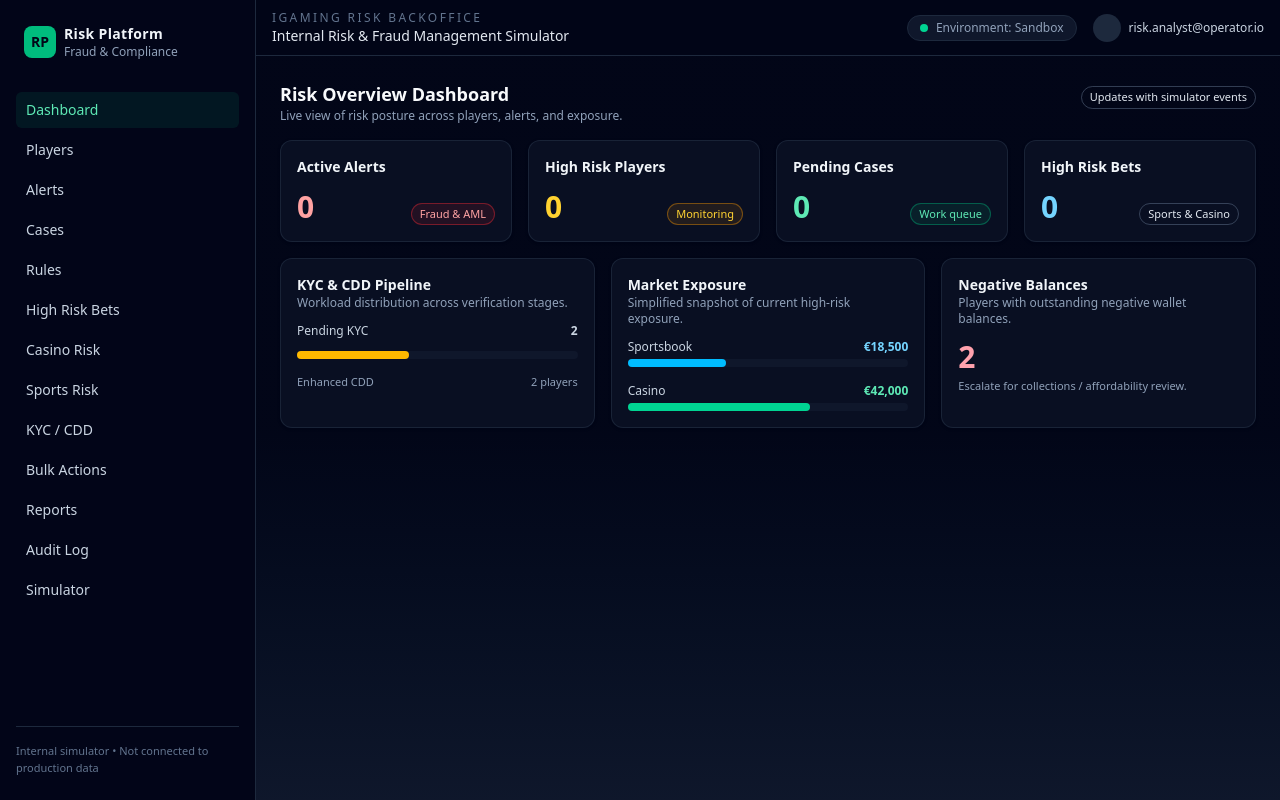
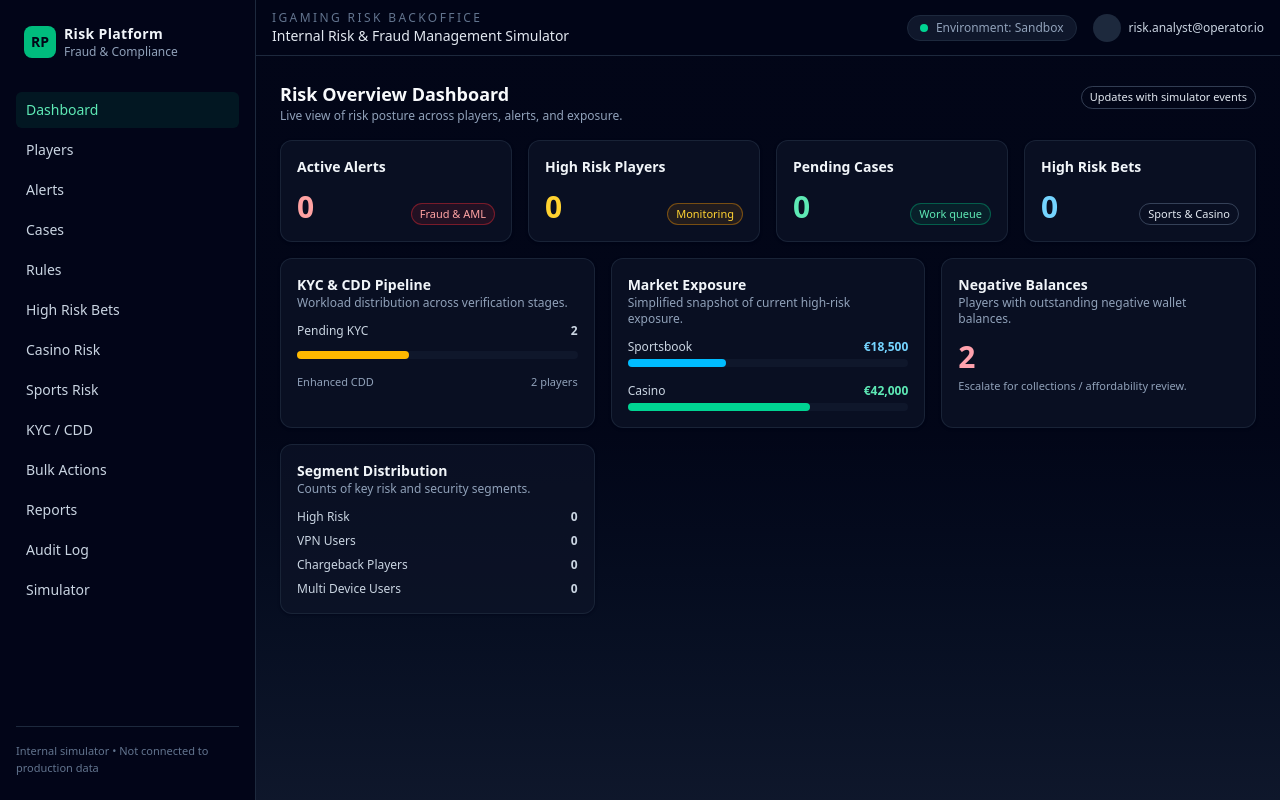
Before and after one commit to ptsportsbookcom-sudo/risk-platform-simulator, a Next.js app: page / in a window 1280 px wide. Built offline with nearby package versions, Linux system fonts and the light colour scheme.

Commit message:
added player segmentation engine

```diff
--- a/app/players/[playerId]/page.tsx
+++ b/app/players/[playerId]/page.tsx
@@ -190,6 +190,18 @@ export default function PlayerDetailPage() {
                 {player.accountStatus}
               </Badge>
             </div>
+            {player.segments && player.segments.length > 0 && (
+              <div className="pt-2">
+                <span className="text-[11px] text-slate-400">Segments</span>
+                <div className="mt-1 flex flex-wrap gap-1">
+                  {player.segments.map((s) => (
+                    <Badge key={s} variant="outline">
+                      {s}
+                    </Badge>
+                  ))}
+                </div>
+              </div>
+            )}
           </div>
         </Card>
 
--- a/app/players/page.tsx
+++ b/app/players/page.tsx
@@ -5,10 +5,17 @@ import { Badge } from "@/components/ui/Badge";
 import { Table, THead, TBody, TH, TR, TD } from "@/components/ui/Table";
 import { useRiskEngine } from "@/components/risk/RiskEngineContext";
 import Link from "next/link";
+import { useState } from "react";
 
 export default function PlayersPage() {
   const { state } = useRiskEngine();
+  const [segmentFilter, setSegmentFilter] = useState<string>("__all");
   const players = Object.values(state.players);
+
+  const filteredPlayers =
+    segmentFilter === "__all"
+      ? players
+      : players.filter((p) => p.segments?.includes(segmentFilter));
 
   return (
     <>
@@ -19,9 +26,27 @@ export default function PlayersPage() {
             Portfolio of players monitored by the risk platform.
           </p>
         </div>
-        <Badge variant="outline">
-          {players.length} players in current simulation
-        </Badge>
+        <div className="flex items-center gap-3">
+          <div className="flex items-center gap-2 text-xs text-slate-300">
+            <span>Filter by segment</span>
+            <select
+              value={segmentFilter}
+              onChange={(e) => setSegmentFilter(e.target.value)}
+              className="rounded-md border border-slate-700 bg-slate-900 px-2 py-1 text-xs text-slate-100"
+            >
+              <option value="__all">All</option>
+              <option value="High Risk">High Risk</option>
+              <option value="Critical Risk">Critical Risk</option>
+              <option value="VPN Users">VPN Users</option>
+              <option value="Multi Device Users">Multi Device Users</option>
+              <option value="Chargeback Players">Chargeback Players</option>
+              <option value="High Depositors">High Depositors</option>
+            </select>
+          </div>
+          <Badge variant="outline">
+            {filteredPlayers.length} players
+          </Badge>
+        </div>
       </div>
 
       <Card>
@@ -31,6 +56,7 @@ export default function PlayersPage() {
               <TH>Player ID</TH>
               <TH>Name</TH>
               <TH>Risk Score</TH>
+              <TH>Segments</TH>
               <TH>KYC Status</TH>
               <TH>CDD Tier</TH>
               <TH>Alert Count</TH>
@@ -38,7 +64,7 @@ export default function PlayersPage() {
             </TR>
           </THead>
           <TBody>
-            {players.map((p) => {
+            {filteredPlayers.map((p) => {
               const alertCount = state.alerts.filter(
                 (a) => a.playerId === p.playerId,
               ).length;
@@ -78,6 +104,20 @@ export default function PlayersPage() {
                       </Badge>
                     </div>
                   </TD>
+                  <TD className="text-xs text-slate-200">
+                    <div className="flex flex-wrap gap-1">
+                      {(p.segments ?? []).slice(0, 3).map((s) => (
+                        <Badge key={s} variant="outline">
+                          {s}
+                        </Badge>
+                      ))}
+                      {(p.segments?.length ?? 0) > 3 && (
+                        <span className="text-[10px] text-slate-500">
+                          +{(p.segments?.length ?? 0) - 3} more
+                        </span>
+                      )}
+                    </div>
+                  </TD>
                   <TD>
                     <Badge
                       variant={
--- a/app/simulator/page.tsx
+++ b/app/simulator/page.tsx
@@ -82,10 +82,15 @@ export default function SimulatorPage() {
 
   function triggerEvent(button: ButtonConfig) {
     const metadata = buildSecurityMetadata(button.engineType);
+    const amount =
+      button.engineType === "deposit"
+        ? Math.floor(500 + Math.random() * 2000)
+        : undefined;
     processSimulatorEvent({
       playerId: DEFAULT_PLAYER_ID,
       eventType: button.engineType,
       metadata,
+      amount,
     });
   }
 
--- a/components/dashboard/DashboardClient.tsx
+++ b/components/dashboard/DashboardClient.tsx
@@ -16,6 +16,19 @@ export function DashboardClient() {
   const pendingKyc = players.filter((p) => p.kycLevel !== "KYC_2").length;
   const enhancedCdd = players.filter((p) => p.cddTier === "Enhanced").length;
   const negativeBalances = players.filter((p) => p.negativeBalance).length;
+
+  const highRiskSegment = players.filter((p) =>
+    p.segments?.includes("High Risk"),
+  ).length;
+  const vpnUsersSegment = players.filter((p) =>
+    p.segments?.includes("VPN Users"),
+  ).length;
+  const chargebackSegment = players.filter((p) =>
+    p.segments?.includes("Chargeback Players"),
+  ).length;
+  const multiDeviceSegment = players.filter((p) =>
+    p.segments?.includes("Multi Device Users"),
+  ).length;
 
   const totalExposureSports = 18500;
   const totalExposureCasino = 42000;
@@ -149,6 +162,38 @@ export function DashboardClient() {
             </div>
           </div>
         </Card>
+
+        <Card
+          title="Segment Distribution"
+          description="Counts of key risk and security segments."
+        >
+          <div className="space-y-2 text-xs text-slate-300">
+            <div className="flex items-center justify-between">
+              <span>High Risk</span>
+              <span className="font-semibold">
+                {formatNumber(highRiskSegment)}
+              </span>
+            </div>
+            <div className="flex items-center justify-between">
+              <span>VPN Users</span>
+              <span className="font-semibold">
+                {formatNumber(vpnUsersSegment)}
+              </span>
+            </div>
+            <div className="flex items-center justify-between">
+              <span>Chargeback Players</span>
+              <span className="font-semibold">
+                {formatNumber(chargebackSegment)}
+              </span>
+            </div>
+            <div className="flex items-center justify-between">
+              <span>Multi Device Users</span>
+              <span className="font-semibold">
+                {formatNumber(multiDeviceSegment)}
+              </span>
+            </div>
+          </div>
+        </Card>
       </div>
     </>
   );
--- a/modules/risk-engine/riskEngine.ts
+++ b/modules/risk-engine/riskEngine.ts
@@ -8,6 +8,7 @@ import {
   type AlertSeverity,
   evaluateRules,
 } from "./ruleEngine";
+import { updatePlayerSegments } from "../segmentation/segmentationEngine";
 import { mockPlayers } from "@/data/mockPlayers";
 
 export interface EngineAlert {
@@ -45,6 +46,7 @@ export interface EngineEventLogEntry {
   riskDelta: number;
   triggeredRules: string[];
   metadata?: Record<string, unknown>;
+  amount?: number;
 }
 
 export interface PlayerRiskState extends PlayerRiskSnapshot {
@@ -117,6 +119,7 @@ export function createInitialState(): RiskEngineState {
       canWithdraw: true,
       isFrozen: false,
       accountStatus: "Active",
+      segments: [],
     };
   }
 
@@ -162,6 +165,7 @@ export function processEvent(
       canWithdraw: true,
       isFrozen: false,
       accountStatus: "Active",
+      segments: [],
     };
 
   const player: PlayerRiskState =
@@ -190,6 +194,7 @@ export function processEvent(
     kycLevel: playerWithActivity.kycLevel,
     depositTimestamps: playerWithActivity.depositTimestamps,
     deviceIds: playerWithActivity.deviceIds ?? [],
+    segments: playerWithActivity.segments ?? [],
   };
 
   const ruleResults = evaluateRules(event, snapshotForRules);
@@ -285,17 +290,25 @@ export function processEvent(
     riskDelta,
     triggeredRules: ruleResults.map((r) => r.ruleId),
     metadata: event.metadata,
+    amount: event.amount,
+  };
+
+  const nextEvents = [logEntry, ...state.events];
+
+  const playerWithSegments: PlayerRiskState = {
+    ...updatedPlayer,
+    segments: updatePlayerSegments(updatedPlayer, nextEvents),
   };
 
   const nextState: RiskEngineState = {
     players: {
       ...state.players,
-      [event.playerId]: updatedPlayer,
+      [event.playerId]: playerWithSegments,
     },
     alerts: [...state.alerts, ...newAlerts],
     cases: [...state.cases, ...newCases],
     bets: [...state.bets, ...newBets],
-    events: [logEntry, ...state.events].slice(0, 100),
+    events: nextEvents.slice(0, 100),
   };
 
   return {
--- a/modules/risk-engine/ruleEngine.ts
+++ b/modules/risk-engine/ruleEngine.ts
@@ -24,6 +24,7 @@ export interface PlayerRiskSnapshot {
   kycLevel: KycLevel;
   depositTimestamps: string[];
   deviceIds: string[];
+  segments: string[];
 }
 
 export interface EngineEvent {
@@ -124,6 +125,20 @@ export function evaluateRules(
     });
   }
 
+  // Rule 7: High Risk Withdrawal (segment-based)
+  if (
+    event.eventType === "withdraw" &&
+    player.segments.includes("High Risk")
+  ) {
+    results.push({
+      ruleId: "R100_HIGH_RISK_WITHDRAWAL",
+      description: "Withdrawal by a high-risk segmented player.",
+      delta: 30,
+      createAlert: true,
+      alertSeverity: "High",
+    });
+  }
+
   // Rule 6: Multi Device Login
   if (
     event.metadata &&
--- /dev/null
+++ b/modules/segmentation/segmentationEngine.ts
@@ -0,0 +1,52 @@
+import type {
+  PlayerRiskState,
+  EngineEventLogEntry,
+} from "../risk-engine/riskEngine";
+
+export function updatePlayerSegments(
+  player: PlayerRiskState,
+  allEvents: EngineEventLogEntry[],
+): string[] {
+  const segments: string[] = [];
+
+  const events = allEvents.filter((e) => e.playerId === player.playerId);
+
+  // High Risk / Critical Risk
+  if (player.riskScore >= 150) {
+    segments.push("High Risk");
+  }
+  if (player.riskScore >= 300) {
+    segments.push("Critical Risk");
+  }
+
+  // VPN Users
+  if (
+    events.some(
+      (e) =>
+        (e.metadata as { vpnDetected?: boolean } | undefined)?.vpnDetected ===
+        true,
+    )
+  ) {
+    segments.push("VPN Users");
+  }
+
+  // Multi Device Users
+  if ((player.deviceIds ?? []).length > 1) {
+    segments.push("Multi Device Users");
+  }
+
+  // Chargeback Players
+  if (events.some((e) => e.eventType === "chargeback")) {
+    segments.push("Chargeback Players");
+  }
+
+  // High Depositors
+  const totalDeposits = events
+    .filter((e) => e.eventType === "deposit")
+    .reduce((sum, e) => sum + (e.amount ?? 0), 0);
+  if (totalDeposits > 2000) {
+    segments.push("High Depositors");
+  }
+
+  return segments;
+}
```
